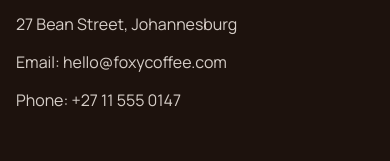
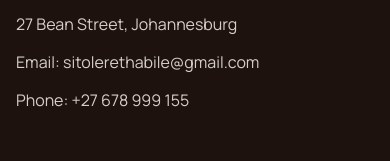
Before and after one commit to Given-Sniper/FoxyCoffee, a website: page index.html in a window 390 px wide. Shown: the part 2662-2823 px from the top of the page. Drawn offline with nearby package versions, Linux system fonts and the light colour scheme.

Commit message:
Update contact email and phone number in footer

```diff
--- a/index.html
+++ b/index.html
@@ -80,8 +80,8 @@
       <div>
         <h3>FoxyCoffee</h3>
         <p>27 Bean Street, Johannesburg</p>
-        <p>Email: hello@foxycoffee.com</p>
-        <p>Phone: +27 11 555 0147</p>
+        <p>Email: sitolerethabile@gmail.com</p>
+        <p>Phone: +27 678 999 155</p>
       </div>
       <div class="social-links">
         <a href="https://www.instagram.com/" target="_blank" rel="noreferrer">Instagram</a>
```
